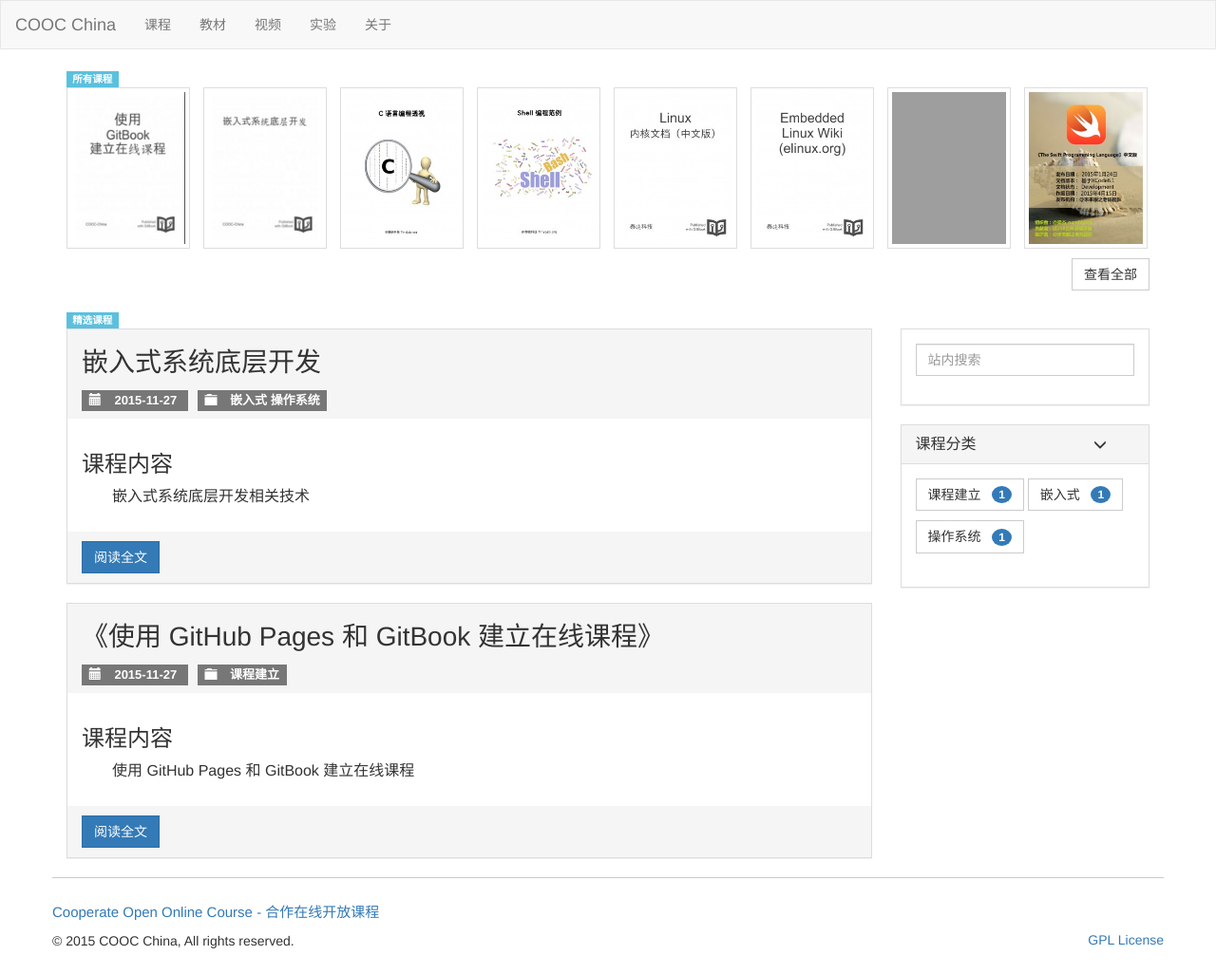
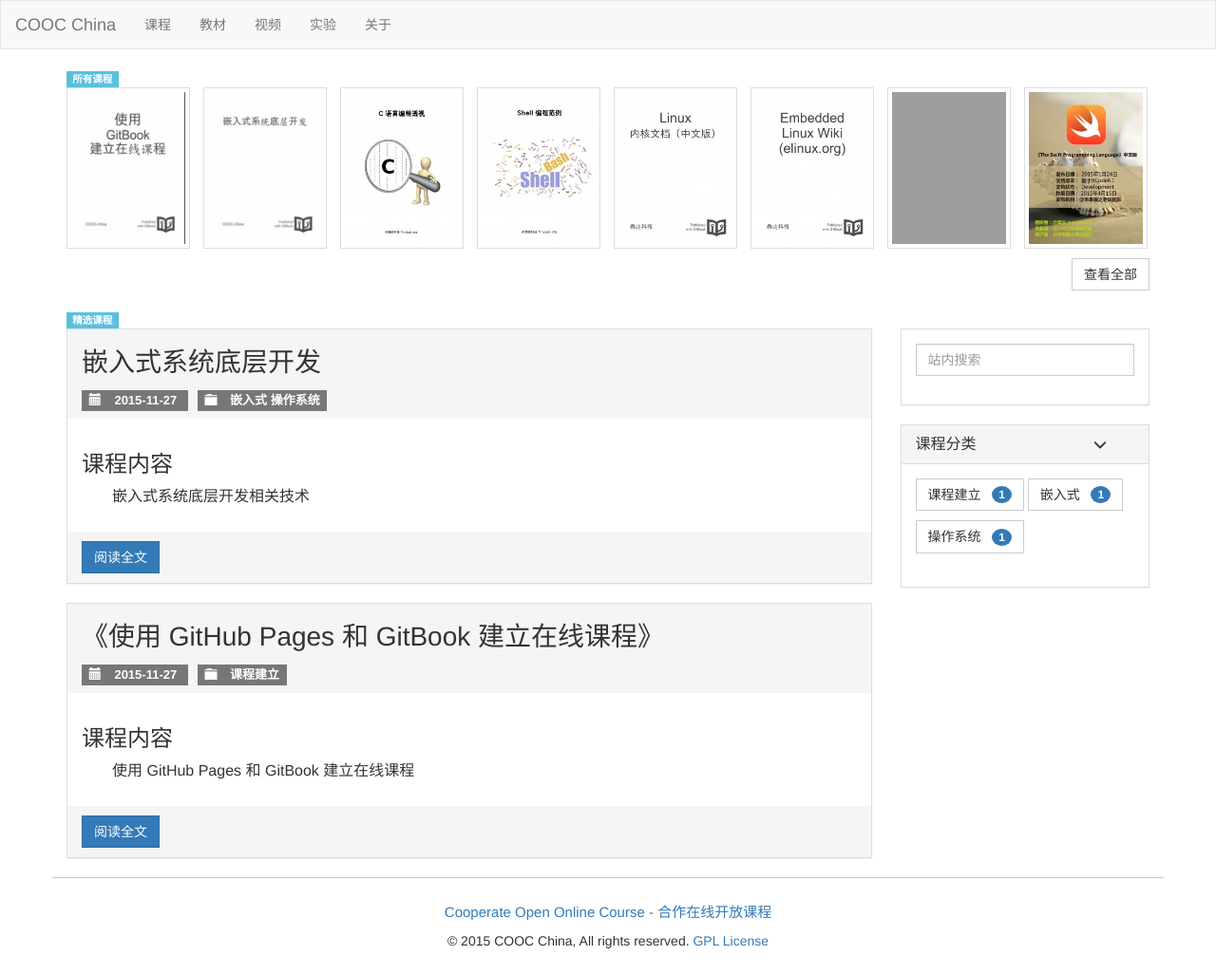
Before and after one commit to COOC-China/cooc-china.github.io, a Jekyll site: the page built from index.md, in a window 1280 px wide. Shown: the whole page at 95% size. Built offline with Jekyll 4.4.1, drawn with Linux system fonts in a browser that asks for light colours; grey boxes are pictures that could not be loaded.

Commit message:
modify footer
Signed-off-by: XieQirong <ngxieqirong@gmail.com>

```diff
--- a/_includes/footer.html
+++ b/_includes/footer.html
@@ -1,14 +1,9 @@
 <footer id="footer" class="container">
     <div class="row">
-        <div class="col-md-6">
-            <p class="text-primary">Cooperate Open Online Course - 合作在线开放课程</p>
+        <div class="col-md-12">
+            <p class="text-primary text-center">Cooperate Open Online Course - 合作在线开放课程</p>
 
-            <p>© 2015 COOC China, All rights reserved.</p>
-        </div>
-        <div class="col-md-6">
-            <p>&nbsp;</p>
-
-            <p class="text-right"><a href="#">GPL License</a></p>
+            <p class="text-center">© 2015 COOC China, All rights reserved.&nbsp;<a href="#">GPL License</a></p>
         </div>
     </div>
 </footer>
--- a/assets/css/main.min.scss
+++ b/assets/css/main.min.scss
@@ -2,6 +2,9 @@
 ---
 *{
     border-radius: 0 !important;
+}
+html{
+    overflow-x: hidden;
 }
 .btn-icon{
     border-radius: 50% !important;
```
